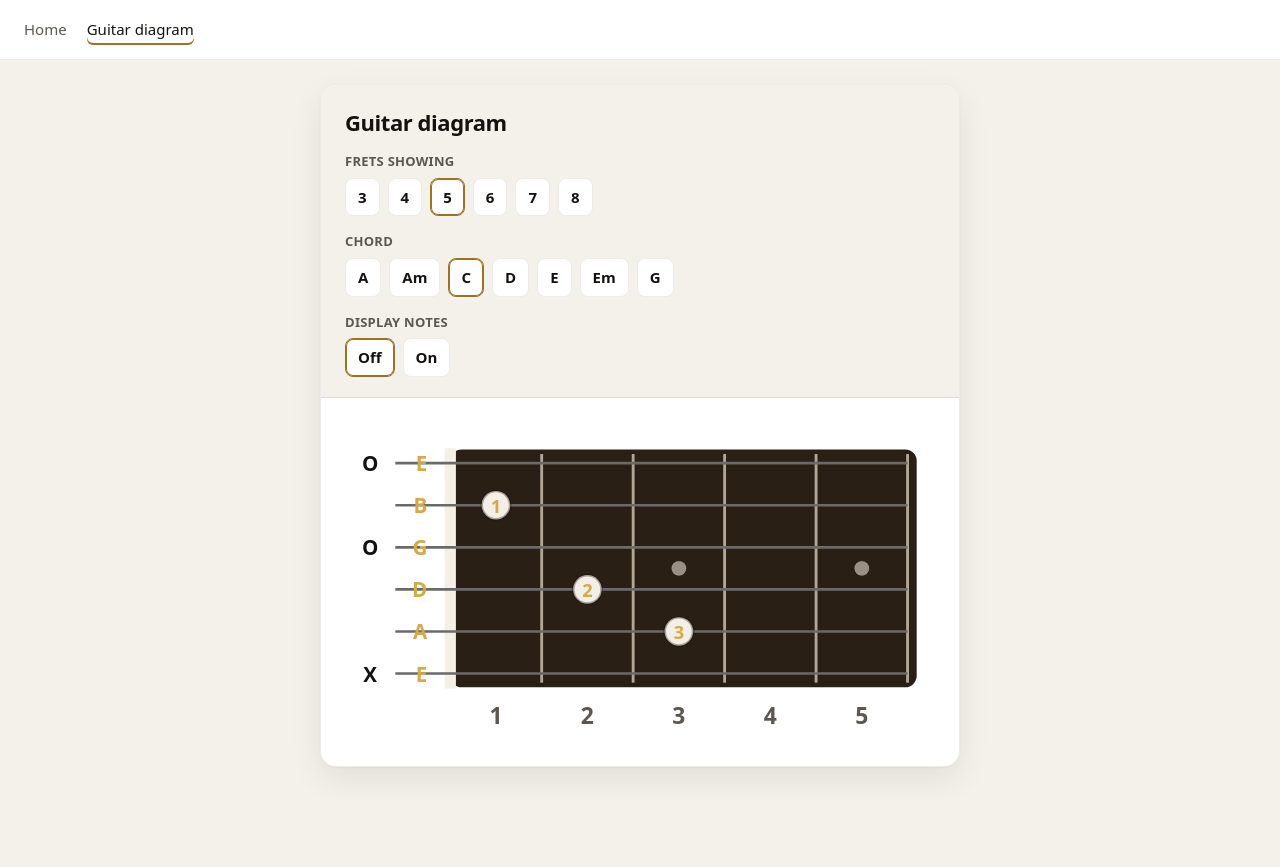
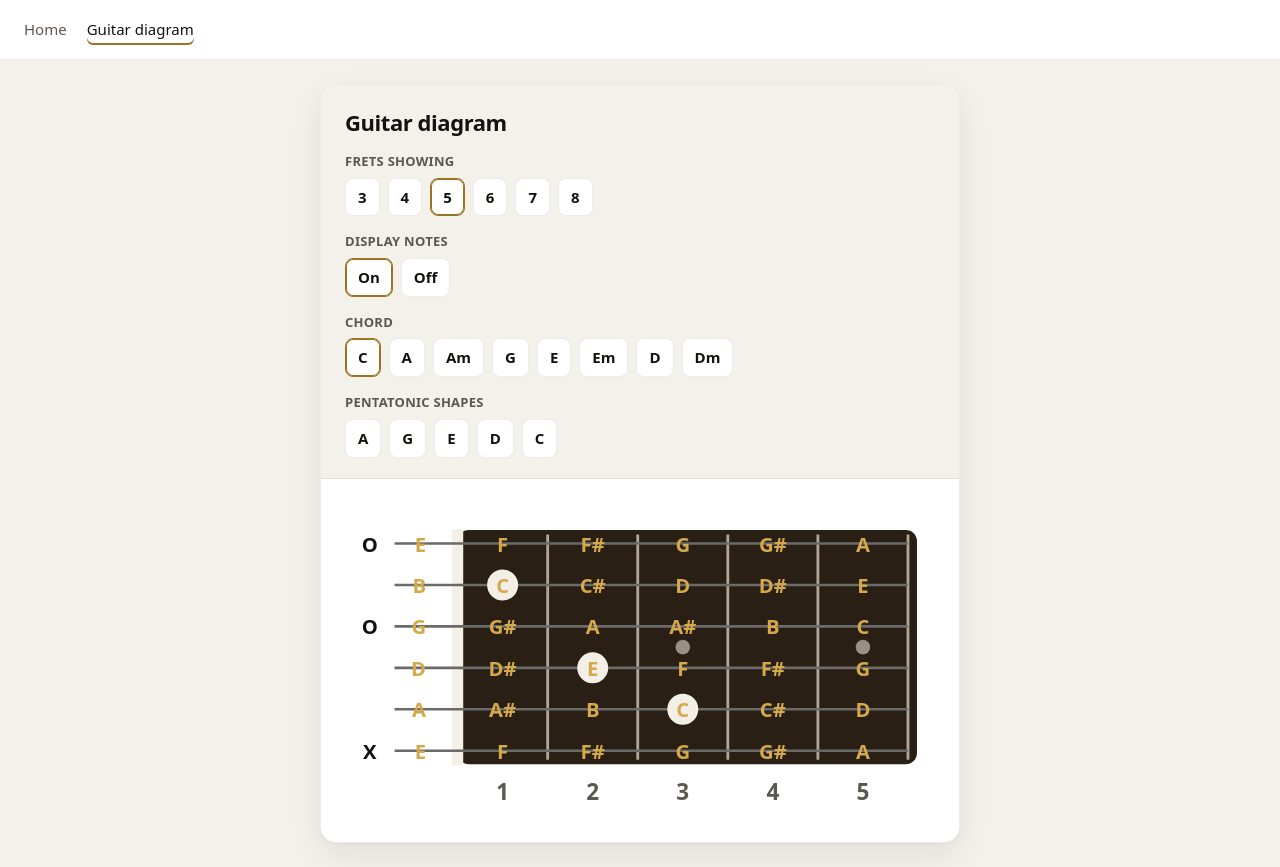
Before and after one commit to maxwellhankner/guitar-practice-app, a React (Vite) app: page /guitar in a window 1280 px wide. Before the commit the page ends 800 px from the top, so only its background shows below. Built offline with nearby package versions, Linux system fonts and the light colour scheme.

Commit message:
added pentatonics but not great

```diff
--- a/src/components/Fretboard/Fretboard.module.css
+++ b/src/components/Fretboard/Fretboard.module.css
@@ -8,7 +8,7 @@
   --fb-fret: #c5baa8;
   --fb-string: #6a6a6a;
   --fb-dot: #f4efe6;
-  --fb-dot-stroke: rgba(20, 18, 15, 0.35);
+  --fb-dot-stroke: var(--fb-nut);
   --fb-marker: var(--heading, #14120f);
   --fb-fret-label: var(--muted, #5c574f);
   --fb-cell-note: rgb(212, 169, 74);
@@ -42,7 +42,7 @@
 
 .positionBar {
   stroke: var(--fb-position-bar);
-  stroke-width: 4;
+  stroke-width: 5;
   stroke-linecap: square;
 }
 
@@ -112,14 +112,6 @@
   text-anchor: middle;
 }
 
-.positionLabel {
-  fill: var(--fb-marker);
-  font-family: system-ui, 'Segoe UI', Roboto, sans-serif;
-  font-size: 11px;
-  font-weight: 700;
-  text-anchor: start;
-}
-
 @media (prefers-color-scheme: dark) {
   .wrap {
     --fb-board: #1a1410;
@@ -127,7 +119,6 @@
     --fb-fret: #8a7f72;
     --fb-string: #565656;
     --fb-dot: #2c2824;
-    --fb-dot-stroke: rgba(242, 239, 233, 0.35);
     --fb-cell-note: rgb(212, 169, 74);
     --fb-position-bar: #e8e0d4;
     --fb-inlay: rgba(255, 245, 228, 0.42);
--- a/src/components/Fretboard/Fretboard.tsx
+++ b/src/components/Fretboard/Fretboard.tsx
@@ -12,6 +12,12 @@ const SIDE_INLAY_FRETS = new Set([3, 5, 7])
 /** Standard tuning: index 0 = low E (6th) … 5 = high E (1st) */
 const OPEN_STRING_NAMES = ['E', 'A', 'D', 'G', 'B', 'E'] as const
 
+export type FretboardScalePattern = {
+  name: string
+  /** 0 = low E … 5 = high E */
+  positions: readonly { stringIndex: number; fret: number }[]
+}
+
 type FretboardProps = {
   fretCount?: number
   /** First column is this fret number (default 1 = nut + open position). */
@@ -20,6 +26,10 @@ type FretboardProps = {
   displayNotes?: boolean
   /** When `null`, only the blank fretboard is shown (no fingering dots or O/X). */
   chord: ChordFingering | ChordPresetId | null
+  /**
+   * When set, draws scale dots and skips chord dots / O / X (use mutually exclusive with `chord`).
+   */
+  scalePattern?: FretboardScalePattern | null
   className?: string
 }
 
@@ -28,6 +38,7 @@ function layoutGeometry(
   startFret: number,
   fingering: ChordFingering | null,
   displayNotes: boolean,
+  scalePattern: FretboardScalePattern | null,
 ) {
   /** Far left: O / X; next: open-string names (E A D G B E) */
   const openMarkerColW = 22
@@ -37,7 +48,7 @@ function layoutGeometry(
   const noteLabelX = openMarkerColW + noteColW - 2
   /** Start after O/X column so indicators stay clear; still run under open-string names. */
   const stringStartX = openMarkerColW
-  const leadIn = startFret === 1 ? 8 : 12
+  const leadIn = 12
   const gridLeft = markerW + leadIn
   const cellW = 40
   const rightPad = 12
@@ -83,7 +94,21 @@ function layoutGeometry(
     key: string
   }[] = []
 
-  if (fingering) {
+  if (scalePattern != null && scalePattern.positions.length > 0) {
+    scalePattern.positions.forEach((p) => {
+      const { stringIndex, fret } = p
+      if (stringIndex < 0 || stringIndex >= STRINGS || fret < 1) {
+        return
+      }
+      const col = fret - startFret
+      if (col < 0 || col >= fretCount) {
+        return
+      }
+      const cx = gridLeft + (col + 0.5) * cellW
+      const cy = yForString(stringIndex)
+      dots.push({ cx, cy, key: `scale-s${stringIndex}-f${fret}` })
+    })
+  } else if (fingering) {
     fingering.strings.forEach((state, stringIndex) => {
       if (typeof state !== 'number' || state < 1) {
         return
@@ -190,19 +215,35 @@ export function Fretboard({
   startFret: startFretProp,
   displayNotes = false,
   chord,
+  scalePattern = null,
   className,
 }: FretboardProps) {
-  const resolved = chord == null ? null : resolveChord(chord)
+  const resolved =
+    scalePattern != null && scalePattern.positions.length > 0
+      ? null
+      : chord == null
+        ? null
+        : resolveChord(chord)
   const startFret = Math.max(1, startFretProp ?? 1)
 
   const geo = useMemo(
     () =>
-      layoutGeometry(fretCount, startFret, resolved, displayNotes),
-    [fretCount, startFret, resolved, displayNotes],
+      layoutGeometry(
+        fretCount,
+        startFret,
+        resolved,
+        displayNotes,
+        scalePattern != null && scalePattern.positions.length > 0
+          ? scalePattern
+          : null,
+      ),
+    [fretCount, startFret, resolved, displayNotes, scalePattern],
   )
 
   const label =
-    resolved == null
+    scalePattern != null && scalePattern.positions.length > 0
+      ? scalePattern.name
+      : resolved == null
         ? 'No chord'
         : (resolved.name ??
           (typeof chord === 'string' ? chord : 'Custom chord'))
@@ -238,7 +279,6 @@ export function Fretboard({
             className={styles.nut}
           />
         ) : (
-          <>
           <line
             x1={geo.gridLeft}
             y1={geo.topPad - 4}
@@ -246,14 +286,6 @@ export function Fretboard({
             y2={geo.topPad + geo.innerH + 4}
             className={styles.positionBar}
           />
-            <text
-              x={geo.gridLeft + 8}
-              y={geo.topPad + geo.innerH * 0.55}
-              className={styles.positionLabel}
-            >
-              {geo.startFret}
-            </text>
-          </>
         )}
 
         {geo.fretWireXs.map((x, i) => (
--- a/src/components/Fretboard/chords.ts
+++ b/src/components/Fretboard/chords.ts
@@ -13,6 +13,7 @@ export const CHORD_PRESETS = {
   C: c(['x', 3, 2, 0, 1, 0], 'C major', [null, 3, 2, null, 1, null]),
   G: c([3, 2, 0, 0, 0, 3], 'G major', [3, 2, null, null, null, 4]),
   D: c(['x', 'x', 0, 2, 3, 2], 'D major', [null, null, null, 1, 3, 2]),
+  Dm: c(['x', 'x', 0, 2, 3, 1], 'D minor', [null, null, null, 2, 3, 1]),
   Am: c(['x', 0, 2, 2, 1, 0], 'A minor', [null, null, 3, 2, 1, null]),
   Em: c([0, 2, 2, 0, 0, 0], 'E minor', [null, 2, 3, null, null, null]),
   E: c([0, 2, 2, 1, 0, 0], 'E major', [null, 2, 3, 1, null, null]),
--- /dev/null
+++ b/src/components/Fretboard/pentatonicShapes.ts
@@ -0,0 +1,121 @@
+/**
+ * Five minor-pentatonic “boxes” in standard tuning, keyed to A minor pentatonic
+ * (root on the 6th string at the 5th fret). Movable to other keys by shifting
+ * every fret number equally.
+ */
+export type PentatonicShapeId = 1 | 2 | 3 | 4 | 5
+
+export type PentatonicPosition = {
+  /** 0 = low E … 5 = high E */
+  stringIndex: number
+  fret: number
+}
+
+export type PentatonicShapeDef = {
+  name: string
+  /** CAGED-style letter shown on the diagram control (minor pentatonic “box”). */
+  shapeKey: string
+  /** Left edge of the diagram so the box fits in a small fret window. */
+  startFret: number
+  positions: readonly PentatonicPosition[]
+}
+
+export const PENTATONIC_SHAPES: Record<PentatonicShapeId, PentatonicShapeDef> = {
+  1: {
+    name: 'Minor pentatonic — G shape',
+    shapeKey: 'G',
+    startFret: 5,
+    positions: [
+      { stringIndex: 0, fret: 5 },
+      { stringIndex: 0, fret: 8 },
+      { stringIndex: 1, fret: 5 },
+      { stringIndex: 1, fret: 7 },
+      { stringIndex: 2, fret: 5 },
+      { stringIndex: 2, fret: 7 },
+      { stringIndex: 3, fret: 5 },
+      { stringIndex: 3, fret: 7 },
+      { stringIndex: 4, fret: 5 },
+      { stringIndex: 4, fret: 8 },
+      { stringIndex: 5, fret: 5 },
+      { stringIndex: 5, fret: 8 },
+    ],
+  },
+  2: {
+    name: 'Minor pentatonic — E shape',
+    shapeKey: 'E',
+    startFret: 7,
+    positions: [
+      { stringIndex: 0, fret: 8 },
+      { stringIndex: 0, fret: 10 },
+      { stringIndex: 1, fret: 7 },
+      { stringIndex: 1, fret: 10 },
+      { stringIndex: 2, fret: 7 },
+      { stringIndex: 2, fret: 9 },
+      { stringIndex: 3, fret: 7 },
+      { stringIndex: 3, fret: 9 },
+      { stringIndex: 4, fret: 8 },
+      { stringIndex: 4, fret: 10 },
+      { stringIndex: 5, fret: 8 },
+      { stringIndex: 5, fret: 10 },
+    ],
+  },
+  3: {
+    name: 'Minor pentatonic — D shape',
+    shapeKey: 'D',
+    startFret: 9,
+    positions: [
+      { stringIndex: 0, fret: 10 },
+      { stringIndex: 0, fret: 12 },
+      { stringIndex: 1, fret: 10 },
+      { stringIndex: 1, fret: 12 },
+      { stringIndex: 2, fret: 9 },
+      { stringIndex: 2, fret: 12 },
+      { stringIndex: 3, fret: 9 },
+      { stringIndex: 3, fret: 12 },
+      { stringIndex: 4, fret: 10 },
+      { stringIndex: 4, fret: 12 },
+      { stringIndex: 5, fret: 10 },
+      { stringIndex: 5, fret: 12 },
+    ],
+  },
+  4: {
+    name: 'Minor pentatonic — C shape',
+    shapeKey: 'C',
+    startFret: 12,
+    positions: [
+      { stringIndex: 0, fret: 12 },
+      { stringIndex: 0, fret: 15 },
+      { stringIndex: 1, fret: 12 },
+      { stringIndex: 1, fret: 14 },
+      { stringIndex: 2, fret: 12 },
+      { stringIndex: 2, fret: 14 },
+      { stringIndex: 3, fret: 12 },
+      { stringIndex: 3, fret: 14 },
+      { stringIndex: 4, fret: 12 },
+      { stringIndex: 4, fret: 15 },
+      { stringIndex: 5, fret: 12 },
+      { stringIndex: 5, fret: 15 },
+    ],
+  },
+  5: {
+    name: 'Minor pentatonic — A shape',
+    shapeKey: 'A',
+    startFret: 1,
+    positions: [
+      { stringIndex: 0, fret: 3 },
+      { stringIndex: 0, fret: 5 },
+      { stringIndex: 1, fret: 3 },
+      { stringIndex: 1, fret: 5 },
+      { stringIndex: 2, fret: 2 },
+      { stringIndex: 2, fret: 5 },
+      { stringIndex: 3, fret: 2 },
+      { stringIndex: 3, fret: 5 },
+      { stringIndex: 4, fret: 3 },
+      { stringIndex: 4, fret: 5 },
+      { stringIndex: 5, fret: 3 },
+      { stringIndex: 5, fret: 5 },
+    ],
+  },
+}
+
+export const PENTATONIC_SHAPE_IDS = [5, 1, 2, 3, 4] as const satisfies readonly PentatonicShapeId[]
--- a/src/pages/GuitarDiagramPage.tsx
+++ b/src/pages/GuitarDiagramPage.tsx
@@ -1,22 +1,48 @@
-import { useId, useState } from 'react'
+import { useEffect, useId, useState } from 'react'
 import {
   CHORD_PRESETS,
   Fretboard,
+  PENTATONIC_SHAPES,
+  PENTATONIC_SHAPE_IDS,
   type ChordPresetId,
+  type PentatonicShapeId,
 } from '../components/Fretboard'
 
-const CHORD_IDS = (Object.keys(CHORD_PRESETS) as ChordPresetId[]).sort(
-  (a, b) => a.localeCompare(b),
-)
+const CHORD_IDS: ChordPresetId[] = [
+  'C',
+  'A',
+  'Am',
+  'G',
+  'E',
+  'Em',
+  'D',
+  'Dm',
+]
 
 const FRET_COUNT_OPTIONS = [3, 4, 5, 6, 7, 8] as const
+
+type BoardSelection =
+  | { kind: 'chord'; id: ChordPresetId }
+  | { kind: 'pentatonic'; shape: PentatonicShapeId }
 
 export function GuitarDiagramPage() {
   const baseId = useId()
   const [fretCount, setFretCount] =
     useState<(typeof FRET_COUNT_OPTIONS)[number]>(5)
-  const [chordId, setChordId] = useState<ChordPresetId | null>('C')
-  const [displayNotes, setDisplayNotes] = useState(false)
+  const [startFret, setStartFret] = useState(1)
+  const [selection, setSelection] = useState<BoardSelection | null>({
+    kind: 'chord',
+    id: 'C',
+  })
+  const [displayNotes, setDisplayNotes] = useState(true)
+
+  useEffect(() => {
+    if (selection?.kind === 'chord') {
+      setStartFret(1)
+    } else if (selection?.kind === 'pentatonic') {
+      setStartFret(PENTATONIC_SHAPES[selection.shape].startFret)
+    }
+  }, [selection])
 
   return (
     <main className="page diagram-page">
@@ -60,6 +86,42 @@ export function GuitarDiagramPage() {
             </div>
 
             <div className="diagram-field">
+              <p className="diagram-label" id={`${baseId}-notes-label`}>
+                Display notes
+              </p>
+              <div
+                className="diagram-chord-grid"
+                role="group"
+                aria-labelledby={`${baseId}-notes-label`}
+              >
+                <button
+                  type="button"
+                  className={
+                    displayNotes
+                      ? 'diagram-chord-btn diagram-chord-btn--selected'
+                      : 'diagram-chord-btn'
+                  }
+                  aria-pressed={displayNotes}
+                  onClick={() => setDisplayNotes(true)}
+                >
+                  On
+                </button>
+                <button
+                  type="button"
+                  className={
+                    !displayNotes
+                      ? 'diagram-chord-btn diagram-chord-btn--selected'
+                      : 'diagram-chord-btn'
+                  }
+                  aria-pressed={!displayNotes}
+                  onClick={() => setDisplayNotes(false)}
+                >
+                  Off
+                </button>
+              </div>
+            </div>
+
+            <div className="diagram-field">
               <p className="diagram-label" id={`${baseId}-chord-label`}>
                 Chord
               </p>
@@ -69,7 +131,8 @@ export function GuitarDiagramPage() {
                 aria-labelledby={`${baseId}-chord-label`}
               >
                 {CHORD_IDS.map((id) => {
-                  const selected = chordId === id
+                  const selected =
+                    selection?.kind === 'chord' && selection.id === id
                   return (
                     <button
                       key={id}
@@ -82,7 +145,11 @@ export function GuitarDiagramPage() {
                       aria-pressed={selected}
                       title={CHORD_PRESETS[id].name}
                       onClick={() =>
-                        setChordId((cur) => (cur === id ? null : id))
+                        setSelection((cur) =>
+                          cur?.kind === 'chord' && cur.id === id
+                            ? null
+                            : { kind: 'chord', id },
+                        )
                       }
                     >
                       {id}
@@ -93,38 +160,42 @@ export function GuitarDiagramPage() {
             </div>
 
             <div className="diagram-field">
-              <p className="diagram-label" id={`${baseId}-notes-label`}>
-                Display notes
+              <p className="diagram-label" id={`${baseId}-pent-label`}>
+                Pentatonic shapes
               </p>
               <div
                 className="diagram-chord-grid"
                 role="group"
-                aria-labelledby={`${baseId}-notes-label`}
+                aria-labelledby={`${baseId}-pent-label`}
               >
+                {PENTATONIC_SHAPE_IDS.map((shape) => {
+                  const def = PENTATONIC_SHAPES[shape]
+                  const selected =
+                    selection?.kind === 'pentatonic' &&
+                    selection.shape === shape
+                  return (
                     <button
+                      key={shape}
                       type="button"
                       className={
-                    !displayNotes
+                        selected
                           ? 'diagram-chord-btn diagram-chord-btn--selected'
                           : 'diagram-chord-btn'
                       }
-                  aria-pressed={!displayNotes}
-                  onClick={() => setDisplayNotes(false)}
+                      aria-pressed={selected}
+                      title={def.name}
+                      onClick={() =>
+                        setSelection((cur) =>
+                          cur?.kind === 'pentatonic' && cur.shape === shape
+                            ? null
+                            : { kind: 'pentatonic', shape },
+                        )
+                      }
                     >
-                  Off
+                      {def.shapeKey}
                     </button>
-                <button
-                  type="button"
-                  className={
-                    displayNotes
-                      ? 'diagram-chord-btn diagram-chord-btn--selected'
-                      : 'diagram-chord-btn'
-                  }
-                  aria-pressed={displayNotes}
-                  onClick={() => setDisplayNotes(true)}
-                >
-                  On
-                </button>
+                  )
+                })}
               </div>
             </div>
           </div>
@@ -135,8 +206,16 @@ export function GuitarDiagramPage() {
           aria-label="Fretboard preview"
         >
           <Fretboard
-            chord={chordId}
+            chord={
+              selection?.kind === 'chord' ? selection.id : null
+            }
+            scalePattern={
+              selection?.kind === 'pentatonic'
+                ? PENTATONIC_SHAPES[selection.shape]
+                : null
+            }
             fretCount={fretCount}
+            startFret={startFret}
             displayNotes={displayNotes}
           />
         </section>
--- a/vite.config.ts
+++ b/vite.config.ts
@@ -6,5 +6,7 @@ export default defineConfig({
   plugins: [react()],
   server: {
     open: true,
+    // Listen on LAN so you can open http://<your-mac-ip>:5173 on a phone on the same Wi‑Fi
+    host: true,
   },
 })
```
Also changed, not shown: src/components/Fretboard/index.ts (+8 -1 lines). Lines whose indentation alone changed are shown as unchanged.
